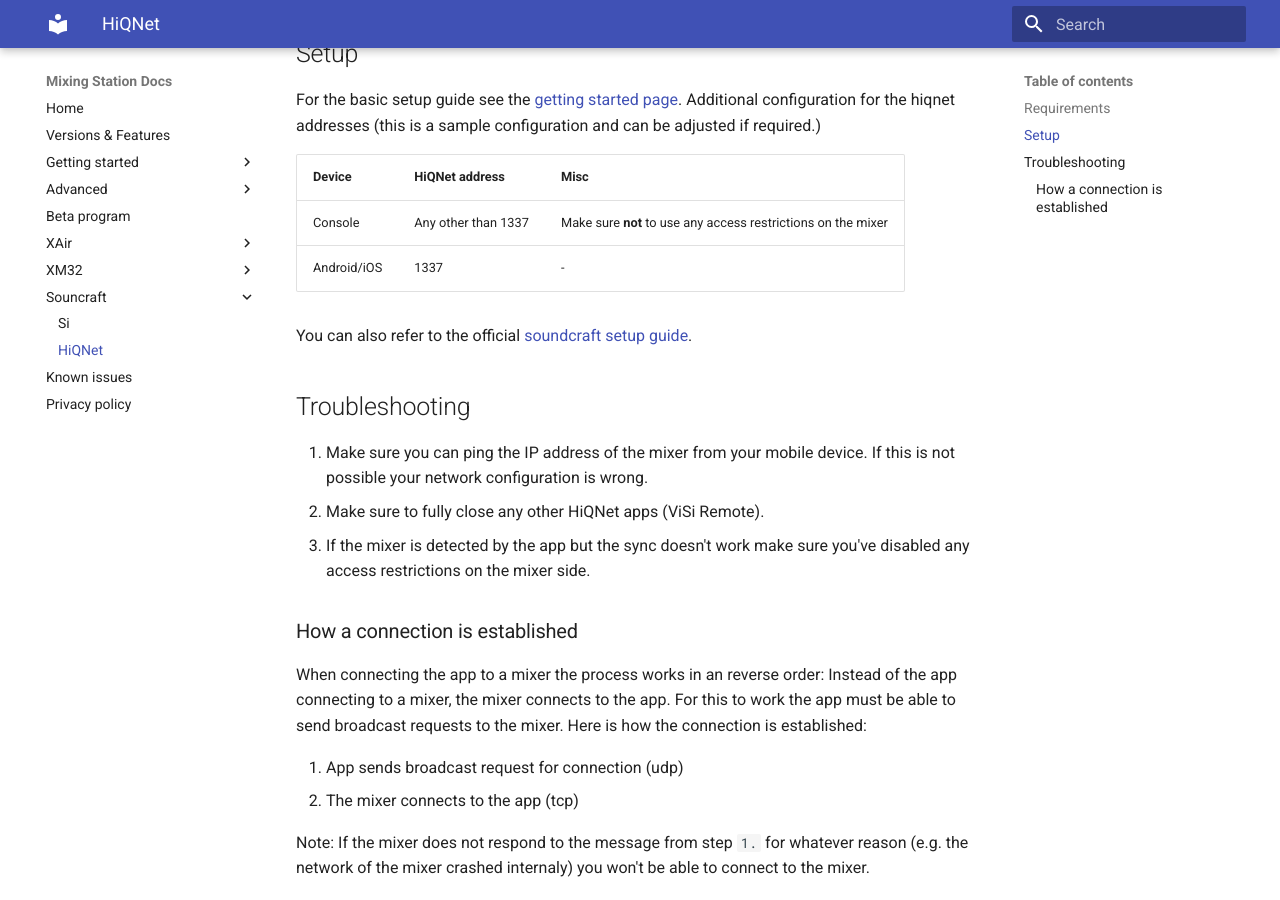
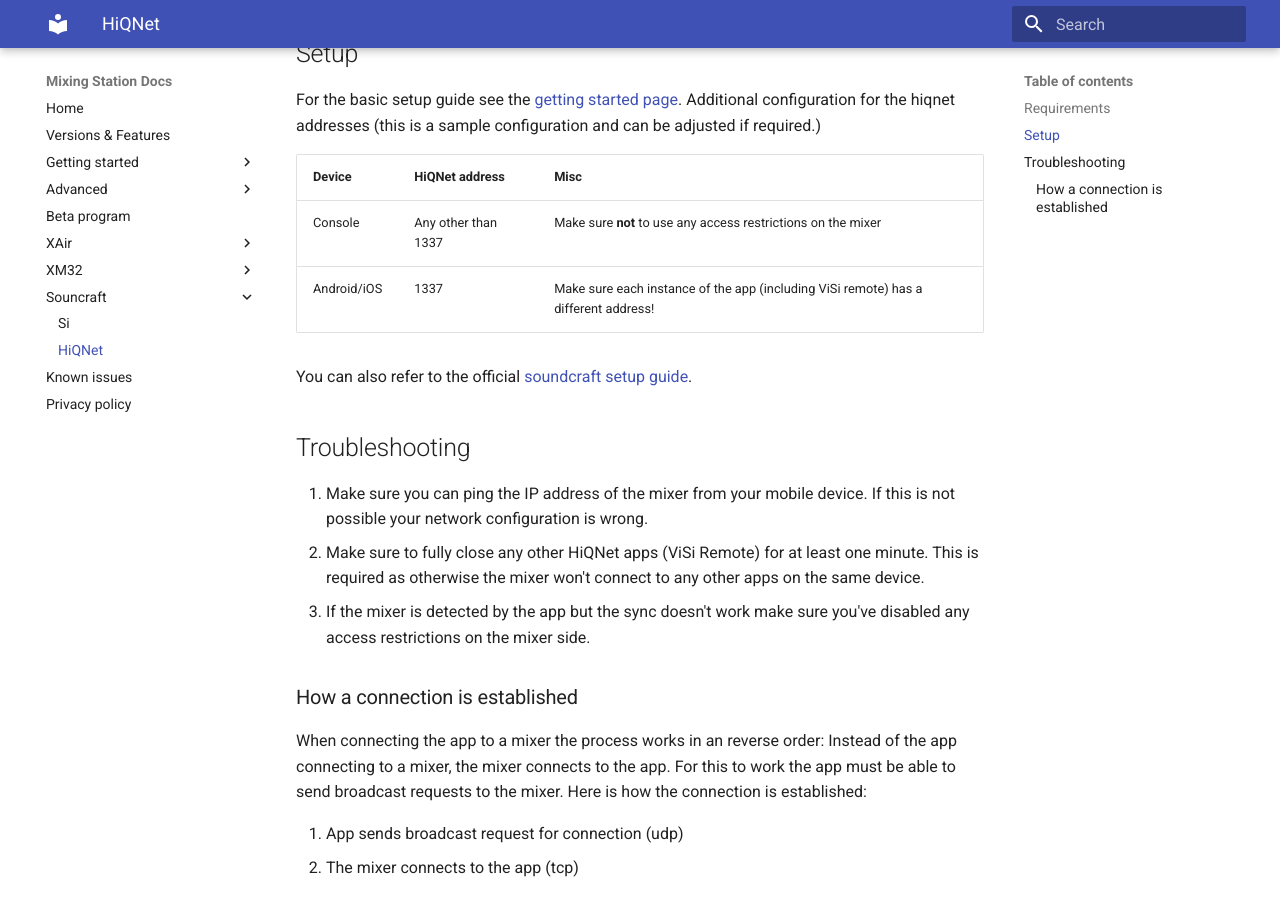
Before and after one commit to davidgiga1993/mixing-station-docs, an MkDocs documentation site: the page built from docs/soundcraft/hiqnet.md, in a window 1280 px wide and 900 px high, scrolled down 385 px. Built offline with MkDocs 1.6.1 and Material for MkDocs 9.7.7, drawn with Linux system fonts in a browser that asks for light colours.

Commit message:
Update hiqnet.md

```diff
--- a/docs/soundcraft/hiqnet.md
+++ b/docs/soundcraft/hiqnet.md
@@ -15,13 +15,14 @@
 | Device | HiQNet address | Misc |
 | -- | -- | -- |
 | Console | Any other than 1337 | Make sure **not** to use any access restrictions on the mixer |
-| Android/iOS | 1337 | - |
+| Android/iOS | 1337 | Make sure each instance of the app (including ViSi remote) has a different address! |
 
 You can also refer to the official [soundcraft setup guide](https://www.youtube.com/watch?v=P-j-x1BJrx0).
 
 ## Troubleshooting
 1. Make sure you can ping the IP address of the mixer from your mobile device. If this is not possible your network configuration is wrong.
-2. Make sure to fully close any other HiQNet apps (ViSi Remote).
+2. Make sure to fully close any other HiQNet apps (ViSi Remote) for at least one minute.
+   This is required as otherwise the mixer won't connect to any other apps on the same device.
 3. If the mixer is detected by the app but the sync doesn't work make sure you've disabled any access restrictions on the mixer side.
 
 ### How a connection is established
```
